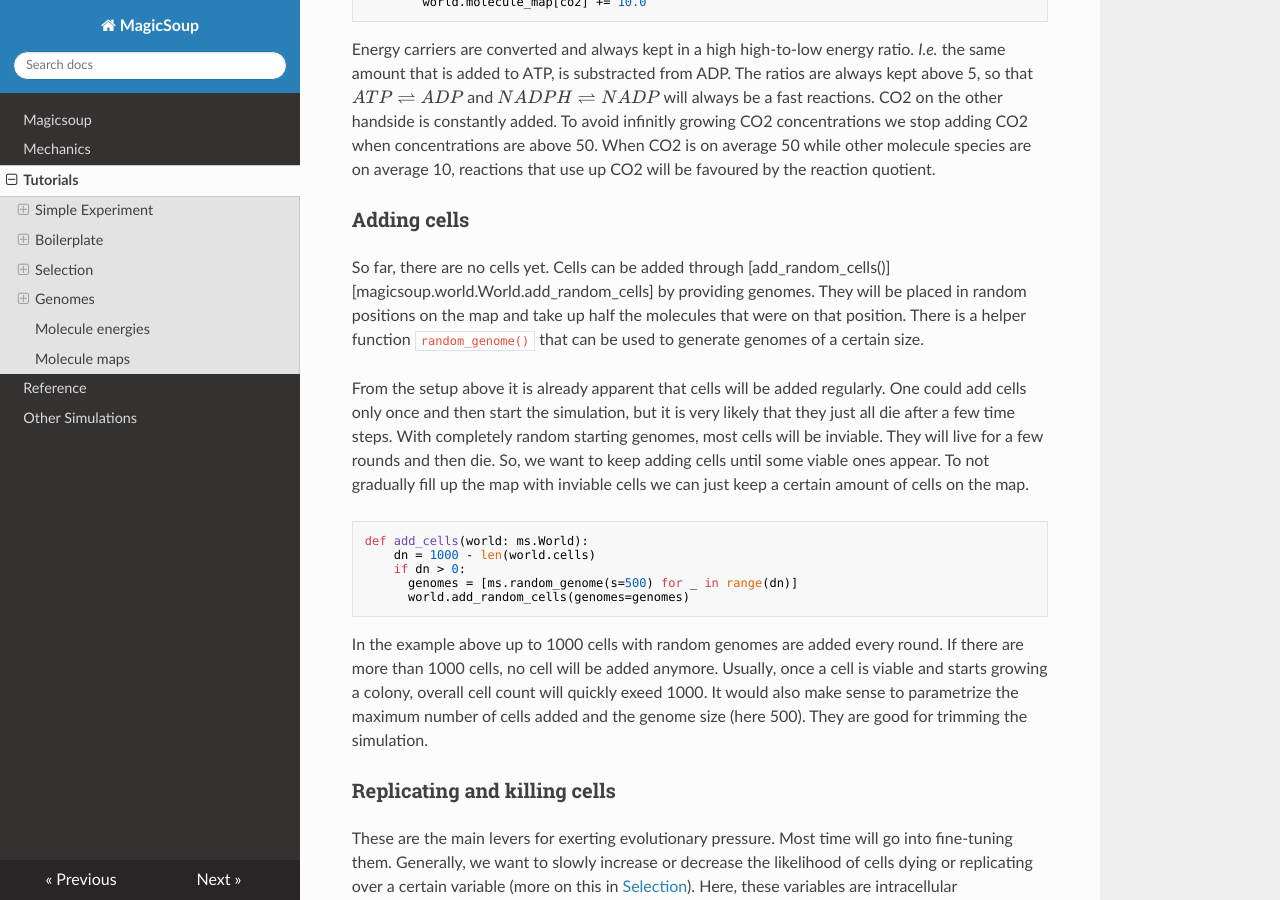
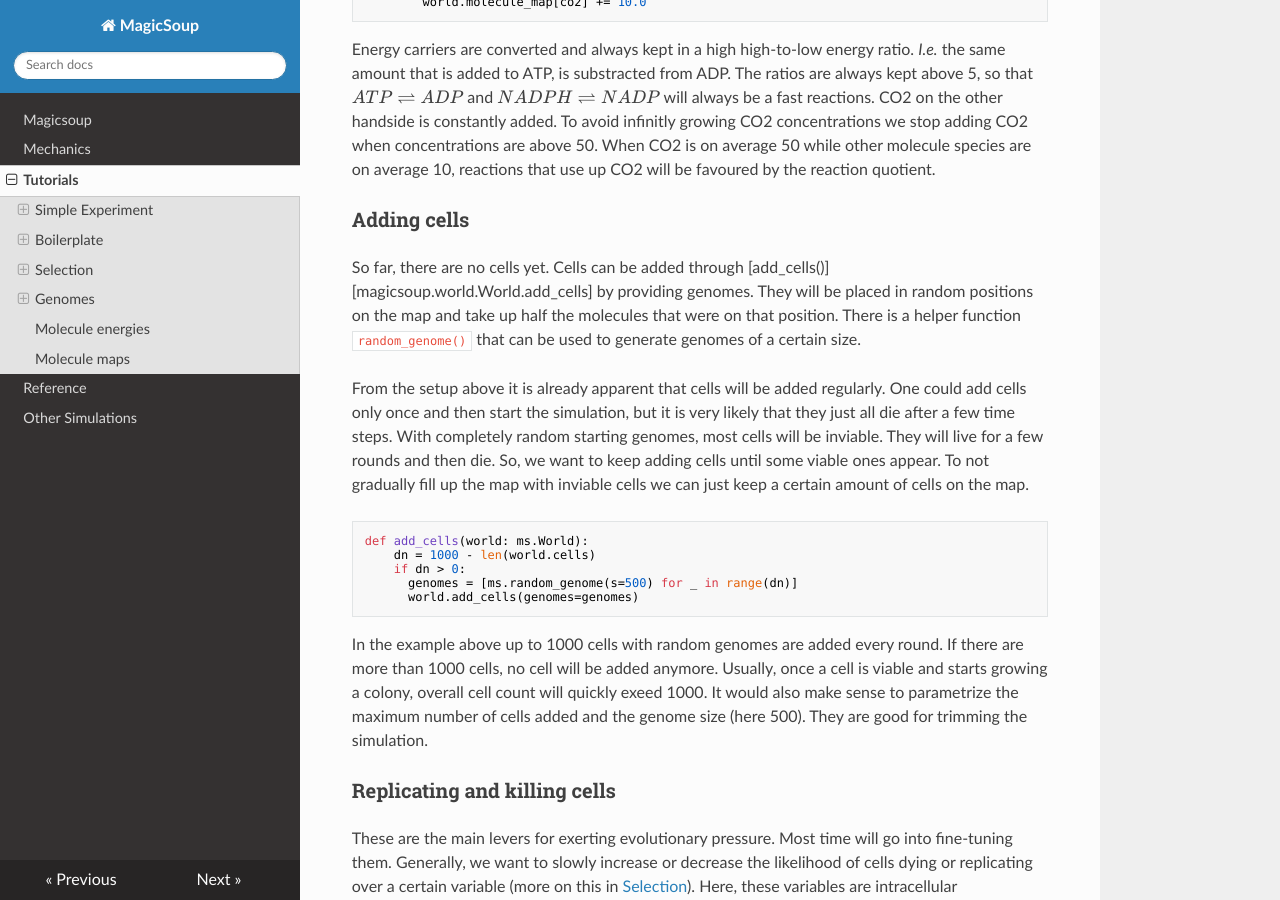
Before and after one commit to mRcSchwering/magic-soup, an MkDocs documentation site: the page built from docs/tutorials.md, in a window 1280 px wide and 900 px high, scrolled down 3008 px. Built offline with MkDocs 1.6.1, drawn with Linux system fonts in a browser that asks for light colours; nearby versions of some CDN libraries; formulas are drawn with MathJax 3; some of the changed text lies outside the part shown.

Commit message:
renamed add_cells

````diff
--- a/docs/tutorials.md
+++ b/docs/tutorials.md
@@ -183,7 +183,7 @@ reactions that use up CO2 will be favoured by the reaction quotient.
 ### Adding cells
 
 So far, there are no cells yet.
-Cells can be added through [add_random_cells()][magicsoup.world.World.add_random_cells]
+Cells can be added through [add_cells()][magicsoup.world.World.add_cells]
 by providing genomes.
 They will be placed in random positions on the map and take up half the molecules
 that were on that position.
@@ -202,7 +202,7 @@ def add_cells(world: ms.World):
     dn = 1000 - len(world.cells)
     if dn > 0:
       genomes = [ms.random_genome(s=500) for _ in range(dn)]
-      world.add_random_cells(genomes=genomes)
+      world.add_cells(genomes=genomes)
 ```
 
 In the example above up to 1000 cells with random genomes are added every round.
@@ -324,7 +324,7 @@ def add_cells(world: ms.World):
     dn = 1000 - len(world.cells)
     if dn > 0:
         genomes = [ms.random_genome(s=500) for _ in range(dn)]
-        world.add_random_cells(genomes=genomes)
+        world.add_cells(genomes=genomes)
 
 
 def sample(p: torch.Tensor) -> list[int]:
@@ -750,7 +750,7 @@ def add_cells(world: ms.World):
     dn = 1000 - len(world.cells)
     if dn > 0:
         genomes = [ms.random_genome(s=500) for _ in range(dn)]
-        world.add_random_cells(genomes=genomes)
+        world.add_cells(genomes=genomes)
 ```
 
 During the simulation these genomes can become shorter or longer through random mutations.
````
Also changed, not shown: README.md (+1 -1 lines), docs/index.md (+1 -1 lines), 6 other files.
